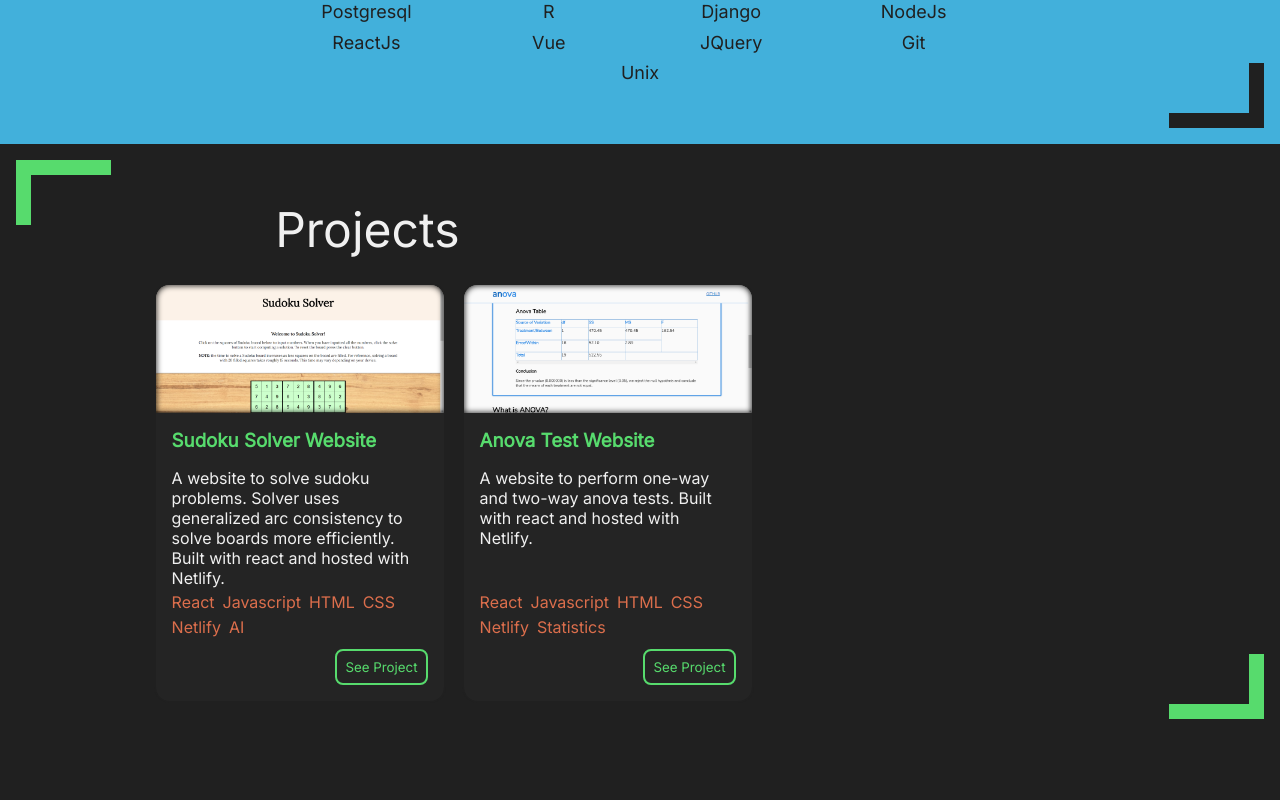
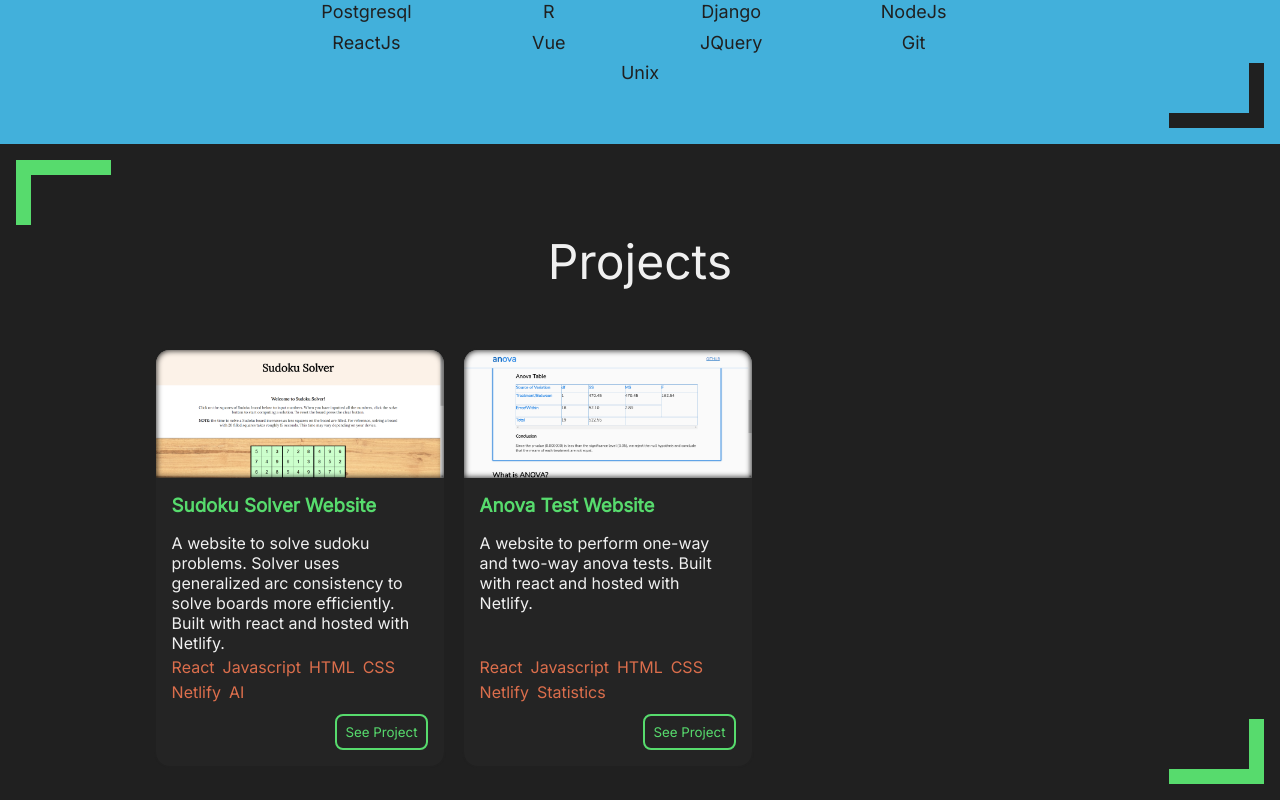
Before and after one commit to mgiann2/PortfolioWebsite, a Vue app: page / in a window 1280 px wide. Shown: the part 1044-1844 px from the top of the page. Before the commit the page ends 1779 px from the top, so only its background shows below. Built offline with nearby package versions, Linux system fonts and the light colour scheme.

Commit message:
Changed text alignment of h1 in ProjectsContainer

```diff
--- a/src/components/ProjectsContainer.vue
+++ b/src/components/ProjectsContainer.vue
@@ -26,7 +26,7 @@ const projects: Project[] = [{
     <ThemeDiv >
         <FadeInContainer>
             <div class="project-container">
-                <h1 style="margin: 0;">Projects</h1>
+                <h1>Projects</h1>
             </div>
             <div class="project-grid">
                 <ProjectCard v-for="project in projects" :project="project"/>
@@ -52,5 +52,6 @@ const projects: Project[] = [{
     h1 {
         font-size: 3rem;
         font-weight: 200;
+        text-align: center;
     }
 </style>
```
